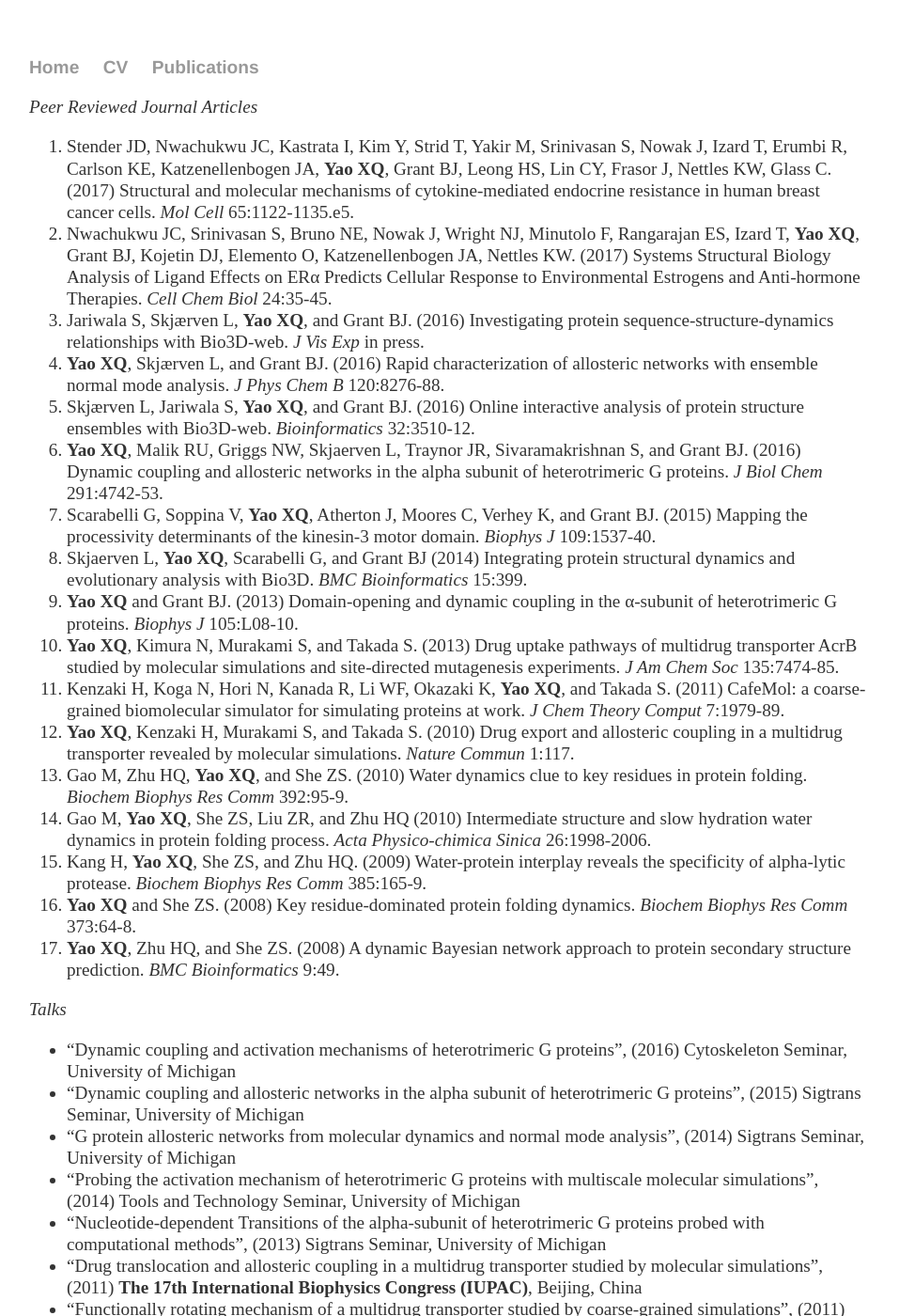
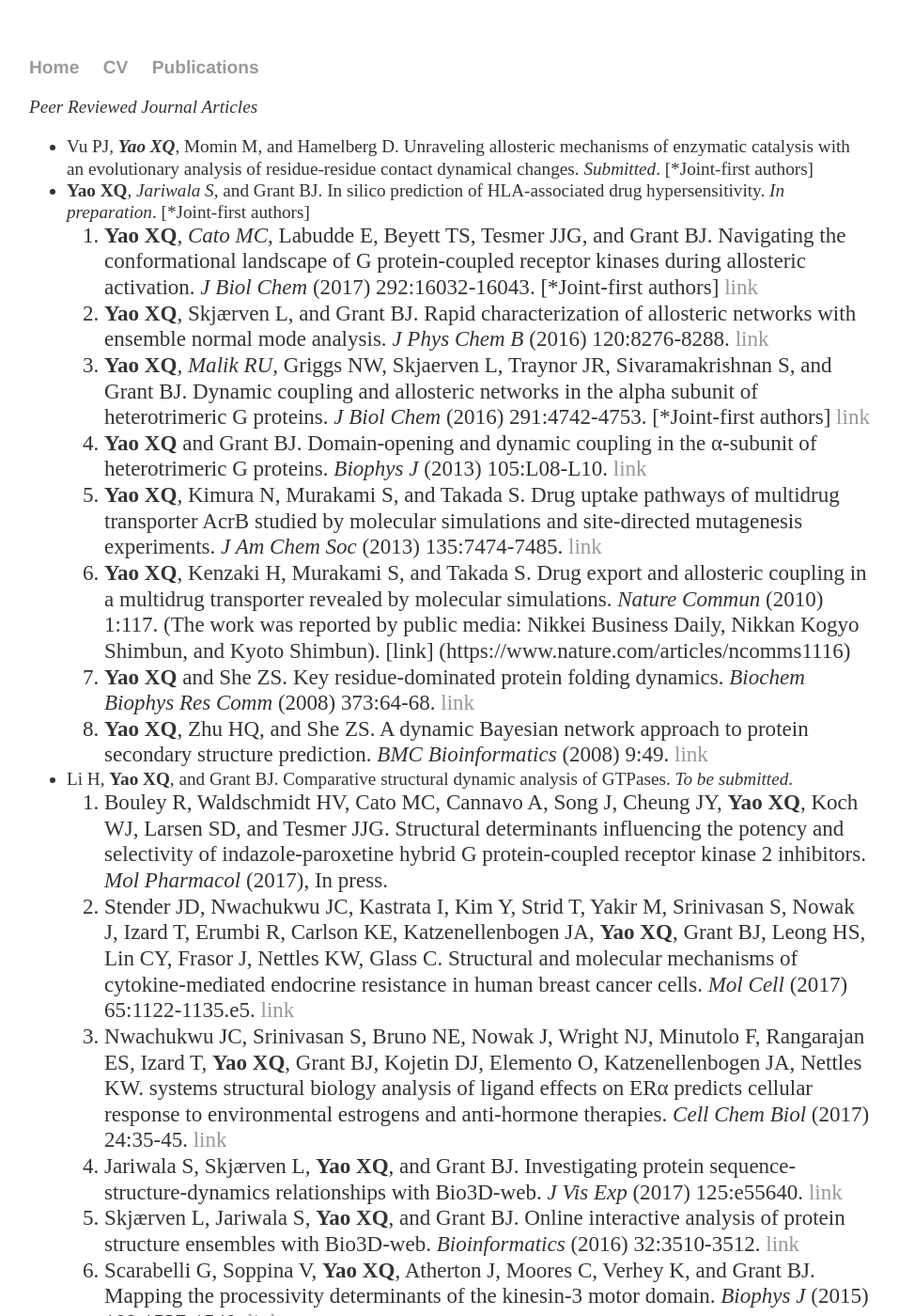
Before and after one commit to xinqyao/xinqyao.github.io, a Jekyll site: the page built from publications/index.md, in a window 1280 px wide and 1400 px high. Shown: the whole window at 94% size, without its empty margins (161-1118 px from the left). Built offline with Jekyll 4.4.1, drawn with Linux system fonts in a browser that asks for light colours; some of the changed text lies outside the part shown.

Commit message:
Update index.md

```diff
--- a/publications/index.md
+++ b/publications/index.md
@@ -4,42 +4,47 @@ title: "Publications of Xin-Qiu Yao"
 ---
 
 *Peer Reviewed Journal Articles*
+-	Vu PJ*, **Yao XQ***, Momin M, and Hamelberg D. Unraveling allosteric mechanisms of enzymatic catalysis with an evolutionary analysis of residue-residue contact dynamical changes. *Submitted*. [*Joint-first authors]
+-	**Yao XQ***, Jariwala S*, and Grant BJ. In silico prediction of HLA-associated drug hypersensitivity. *In preparation*. [*Joint-first authors]
+1.	**Yao XQ***, Cato MC*, Labudde E, Beyett TS, Tesmer JJG, and Grant BJ. Navigating the conformational landscape of G protein-coupled receptor kinases during allosteric activation. *J Biol Chem* (2017) 292:16032-16043. [*Joint-first authors] [link](https://doi.org/10.1074/jbc.m117.807461)
+2.	**Yao XQ**, Skjærven L, and Grant BJ. Rapid characterization of allosteric networks with ensemble normal mode analysis. *J Phys Chem B* (2016) 120:8276-8288. [link](http://pubs.acs.org/doi/abs/10.1021/acs.jpcb.6b01991)
+3.	**Yao XQ***, Malik RU*, Griggs NW, Skjaerven L, Traynor JR, Sivaramakrishnan S, and Grant BJ. Dynamic coupling and allosteric networks in the alpha subunit of heterotrimeric G proteins. *J Biol Chem* (2016) 291:4742-4753. [*Joint-first authors] [link](http://www.jbc.org/content/291/9/4742)
+4.	**Yao XQ** and Grant BJ. Domain-opening and dynamic coupling in the α-subunit of heterotrimeric G proteins. *Biophys J* (2013) 105:L08-L10. [link](http://www.cell.com/biophysj/abstract/S0006-3495(13)00680-2)
+5.	**Yao XQ**, Kimura N, Murakami S, and Takada S. Drug uptake pathways of multidrug transporter AcrB studied by molecular simulations and site-directed mutagenesis experiments. *J Am Chem Soc* (2013) 135:7474-7485. [link](http://pubs.acs.org/doi/abs/10.1021/ja310548h)
+6.	**Yao XQ**, Kenzaki H, Murakami S, and Takada S. Drug export and allosteric coupling in a multidrug transporter revealed by molecular simulations. *Nature Commun* (2010) 1:117. (The work was reported by public media: Nikkei Business Daily, Nikkan Kogyo Shimbun, and Kyoto Shimbun). [link] (https://www.nature.com/articles/ncomms1116)
+7.	**Yao XQ** and She ZS. Key residue-dominated protein folding dynamics. *Biochem Biophys Res Comm* (2008) 373:64-68. [link](http://www.sciencedirect.com/science/article/pii/S0006291X08010978)
+8.	**Yao XQ**, Zhu HQ, and She ZS. A dynamic Bayesian network approach to protein secondary structure prediction. *BMC Bioinformatics* (2008) 9:49. [link](https://bmcbioinformatics.biomedcentral.com/articles/10.1186/1471-2105-9-49)
 
-1. Stender JD, Nwachukwu JC, Kastrata I, Kim Y, Strid T, Yakir M, Srinivasan S, Nowak J, Izard T, Erumbi R, Carlson KE, Katzenellenbogen JA, **Yao XQ**, Grant BJ, Leong HS, Lin CY, Frasor J, Nettles KW, Glass C. (2017) Structural and molecular mechanisms of cytokine-mediated endocrine resistance in human breast cancer cells. *Mol Cell* 65:1122-1135.e5.
-2. Nwachukwu JC, Srinivasan S, Bruno NE, Nowak J, Wright NJ, Minutolo F, Rangarajan ES, Izard T, **Yao XQ**, Grant BJ, Kojetin DJ, Elemento O, Katzenellenbogen JA, Nettles KW. (2017) Systems Structural Biology Analysis of Ligand Effects on ERα Predicts Cellular Response to Environmental Estrogens and Anti-hormone Therapies. *Cell Chem Biol* 24:35-45.
-3. Jariwala S, Skjærven L, **Yao XQ**, and Grant BJ. (2016) Investigating protein sequence-structure-dynamics relationships with Bio3D-web. *J Vis Exp* in press.
-4. **Yao XQ**, Skjærven L, and Grant BJ. (2016) Rapid characterization of allosteric networks with ensemble normal mode analysis. *J Phys Chem B* 120:8276-88.
-5. Skjærven L, Jariwala S, **Yao XQ**, and Grant BJ. (2016) Online interactive analysis of protein structure ensembles with Bio3D-web. *Bioinformatics* 32:3510-12.
-6. **Yao XQ**, Malik RU, Griggs NW, Skjaerven L, Traynor JR, Sivaramakrishnan S, and Grant BJ. (2016) Dynamic coupling and allosteric networks in the alpha subunit of heterotrimeric G proteins. *J Biol Chem* 291:4742-53.
-7. Scarabelli G, Soppina V, **Yao XQ**, Atherton J, Moores C, Verhey K, and Grant BJ. (2015) Mapping the processivity determinants of the kinesin-3 motor domain. *Biophys J* 109:1537-40.
-8. Skjaerven L, **Yao XQ**, Scarabelli G, and Grant BJ (2014) Integrating protein structural dynamics and evolutionary analysis with Bio3D. *BMC Bioinformatics* 15:399.
-9. **Yao XQ** and Grant BJ. (2013) Domain-opening and dynamic coupling in the α-subunit of heterotrimeric G proteins. *Biophys J* 105:L08-10.
-10. **Yao XQ**, Kimura N, Murakami S, and Takada S. (2013) Drug uptake pathways of multidrug transporter AcrB studied by molecular simulations and site-directed mutagenesis experiments. *J Am Chem Soc* 135:7474-85.
-11. Kenzaki H, Koga N, Hori N, Kanada R, Li WF, Okazaki K, **Yao XQ**, and Takada S. (2011) CafeMol: a coarse-grained biomolecular simulator for simulating proteins at work. *J Chem Theory Comput* 7:1979-89.
-12. **Yao XQ**, Kenzaki H, Murakami S, and Takada S. (2010) Drug export and allosteric coupling in a multidrug transporter revealed by molecular simulations. *Nature Commun* 1:117.
-13. Gao M, Zhu HQ, **Yao XQ**, and She ZS. (2010) Water dynamics clue to key residues in protein folding. *Biochem Biophys Res Comm* 392:95-9.
-14. Gao M, **Yao XQ**, She ZS, Liu ZR, and Zhu HQ (2010) Intermediate structure and slow hydration water dynamics in protein folding process. *Acta Physico-chimica Sinica* 26:1998-2006.
-15. Kang H, **Yao XQ**, She ZS, and Zhu HQ. (2009) Water-protein interplay reveals the specificity of alpha-lytic protease. *Biochem Biophys Res Comm* 385:165-9.
-16. **Yao XQ** and She ZS. (2008) Key residue-dominated protein folding dynamics. *Biochem Biophys Res Comm* 373:64-8.
-17. **Yao XQ**, Zhu HQ, and She ZS. (2008) A dynamic Bayesian network approach to protein secondary structure prediction. *BMC Bioinformatics* 9:49.
+-	Li H, **Yao XQ**, and Grant BJ. Comparative structural dynamic analysis of GTPases. *To be submitted*.
+9.	Bouley R, Waldschmidt HV, Cato MC, Cannavo A, Song J, Cheung JY, **Yao XQ**, Koch WJ, Larsen SD, and Tesmer JJG. Structural determinants influencing the potency and selectivity of indazole-paroxetine hybrid G protein-coupled receptor kinase 2 inhibitors. *Mol Pharmacol* (2017), In press.
+10.	Stender JD, Nwachukwu JC, Kastrata I, Kim Y, Strid T, Yakir M, Srinivasan S, Nowak J, Izard T, Erumbi R, Carlson KE, Katzenellenbogen JA, **Yao XQ**, Grant BJ, Leong HS, Lin CY, Frasor J, Nettles KW, Glass C. Structural and molecular mechanisms of cytokine-mediated endocrine resistance in human breast cancer cells. *Mol Cell* (2017) 65:1122-1135.e5. [link](http://www.cell.com/molecular-cell/abstract/S1097-2765(17)30122-3)
+11.	Nwachukwu JC, Srinivasan S, Bruno NE, Nowak J, Wright NJ, Minutolo F, Rangarajan ES, Izard T, **Yao XQ**, Grant BJ, Kojetin DJ, Elemento O, Katzenellenbogen JA, Nettles KW. systems structural biology analysis of ligand effects on ERα predicts cellular response to environmental estrogens and anti-hormone therapies. *Cell Chem Biol* (2017) 24:35-45. [link](http://www.cell.com/cell-chemical-biology/abstract/S2451-9456(16)30437-8)
+12.	Jariwala S, Skjærven L, **Yao XQ**, and Grant BJ. Investigating protein sequence-structure-dynamics relationships with Bio3D-web. *J Vis Exp* (2017) 125:e55640. [link](https://www.jove.com/video/55640/investigating-protein-sequence-structure-dynamics-relationships-with)
+13.	Skjærven L, Jariwala S, **Yao XQ**, and Grant BJ. Online interactive analysis of protein structure ensembles with Bio3D-web. *Bioinformatics* (2016) 32:3510-3512. [link](https://academic.oup.com/bioinformatics/article-abstract/32/22/3510/2525600/Online-interactive-analysis-of-protein-structure)
+14.	Scarabelli G, Soppina V, **Yao XQ**, Atherton J, Moores C, Verhey K, and Grant BJ. Mapping the processivity determinants of the kinesin-3 motor domain. *Biophys J* (2015) 109:1537-1540. [link](http://www.cell.com/biophysj/abstract/S0006-3495(15)00862-0)
+15.	Skjaerven L, **Yao XQ**, Scarabelli G, and Grant BJ. Integrating protein structural dynamics and evolutionary analysis with Bio3D. *BMC Bioinformatics* (2014) 15:399. [link](https://bmcbioinformatics.biomedcentral.com/articles/10.1186/s12859-014-0399-6)
+16.	Kenzaki H, Koga N, Hori N, Kanada R, Li WF, Okazaki K, **Yao XQ**, and Takada S. CafeMol: a coarse-grained biomolecular simulator for simulating proteins at work. *J Chem Theory Comput* (2011) 7:1979-1989. [link](http://pubs.acs.org/doi/abs/10.1021/ct2001045)
+17.	Gao M, Zhu HQ, **Yao XQ**, and She ZS. Water dynamics clue to key residues in protein folding. *Biochem Biophys Res Comm* (2010) 392:95-99. [link](http://www.sciencedirect.com/science/article/pii/S0006291X10000239)
+18.	Gao M, **Yao XQ**, She ZS, Liu ZR, and Zhu HQ. Intermediate structure and slow hydration water dynamics in protein folding process. *Acta Physico-chimica Sinica* (2010) 26:1998-2006. [link](http://www.whxb.pku.edu.cn/EN/abstract/abstract27136.shtml)
+19.	Kang H, **Yao XQ**, She ZS, and Zhu HQ. Water-protein interplay reveals the specificity of alpha-lytic protease. *Biochem Biophys Res Comm* (2009) 385:165-169. [link](http://www.sciencedirect.com/science/article/pii/S0006291X0900953X)
 
 *Talks*
-
-* “Dynamic coupling and activation mechanisms of heterotrimeric G proteins”, (2016) Cytoskeleton Seminar, University of Michigan
-* “Dynamic coupling and allosteric networks in the alpha subunit of heterotrimeric G proteins”, (2015) Sigtrans Seminar, University of Michigan
-* “G protein allosteric networks from molecular dynamics and normal mode analysis”, (2014) Sigtrans Seminar, University of Michigan
-* “Probing the activation mechanism of heterotrimeric G proteins with multiscale molecular simulations”, (2014) Tools and Technology Seminar, University of Michigan
-* “Nucleotide-dependent Transitions of the alpha-subunit of heterotrimeric G proteins probed with computational methods”, (2013) Sigtrans Seminar, University of Michigan
-* “Drug translocation and allosteric coupling in a multidrug transporter studied by molecular simulations”, (2011) **The 17th International Biophysics Congress (IUPAC)**, Beijing, China
-* “Functionally rotating mechanism of a multidrug transporter studied by coarse-grained simulations”, (2011) The 13th Annual Meeting of Chinese Life Science Association, Kyoto, Japan
-* “The uptake and export of drugs in a multidrug transporter studied by coarse-grained simulations”, (2011) **The 49th Annual Meeting of the Biophysical Society of Japan**, Himeji, Japan
-* “Drug export and allosteric coupling in a multidrug transporter revealed by molecular simulations”, (2011) New Era of Biosimulations with Supercomputers, Osaka, Japan
-* “Functionally rotating mechanism of a multidrug transporter studied by coarse-grained simulation”, (2010) **The 47th Annual Meeting of the Biophysical Society of Japan**, Tokushima, Japan
-* “Rotatory mechanism of AcrB transporter studied by coarse-grained simulation”, (2009) Workshop for Next-Generation Integrated Simulation of Living Matters on Molecular Scale, Tokyo, Japan
-* “Protein sequence, structure, and dynamics”, (2007) Institute for theoretical physics, Chinese Academy of Science, Beijing, China
+* "Allosteric modulation of G protein-coupled receptor kinase (GRK) activation," Sigtrans Seminar, University of Michigan (2017)
+* "Dynamic coupling and activation mechanisms of heterotrimeric G proteins," (2016) Cytoskeleton Seminar, University of Michigan
+* "Dynamic coupling and allosteric networks in the alpha subunit of heterotrimeric G proteins," (2015) Sigtrans Seminar, University of Michigan
+* "G protein allosteric networks from molecular dynamics and normal mode analysis," (2014) Sigtrans Seminar, University of Michigan
+* "Probing the activation mechanism of heterotrimeric G proteins with multiscale molecular simulations," (2014) Tools and Technology Seminar, University of Michigan
+* "Nucleotide-dependent Transitions of the alpha-subunit of heterotrimeric G proteins probed with computational methods," (2013) Sigtrans Seminar, University of Michigan
+* "Drug translocation and allosteric coupling in a multidrug transporter studied by molecular simulations," (2011) **The 17th International Biophysics Congress (IUPAC)**, Beijing, China
+* "Functionally rotating mechanism of a multidrug transporter studied by coarse-grained simulations," (2011) The 13th Annual Meeting of Chinese Life Science Association, Kyoto, Japan
+* "The uptake and export of drugs in a multidrug transporter studied by coarse-grained simulations," (2011) **The 49th Annual Meeting of the Biophysical Society of Japan**, Himeji, Japan
+* "Drug export and allosteric coupling in a multidrug transporter revealed by molecular simulations," (2011) New Era of Biosimulations with Supercomputers, Osaka, Japan
+* "Functionally rotating mechanism of a multidrug transporter studied by coarse-grained simulation," (2010) **The 47th Annual Meeting of the Biophysical Society of Japan**, Tokushima, Japan
+* "Rotatory mechanism of AcrB transporter studied by coarse-grained simulation," (2009) Workshop for Next-Generation Integrated Simulation of Living Matters on Molecular Scale, Tokyo, Japan
+* "Protein sequence, structure, and dynamics," (2007) Institute for theoretical physics, Chinese Academy of Science, Beijing, China
 
 *Posters*
-
+* **Yao XQ**, Jariwala S, Grant BJ. In silico prediction of HLA-associated drug hypersensitivity. The 61st Annual Meeting of Biophysical Society, New Orleans (2017)
 * **Yao XQ**, Malik RU, Griggs NW, Skjaerven L, Traynor JR, Sivaramakrishnan S, Grant BJ. Dynamic coupling and allosteric networks in the alpha subunit of heterotrimeric G proteins. (2016) The 60th Annual Meeting of Biophysical Society, LA.
 * Skjaerven L, Jariwala S, **Yao XQ**, Ide J, Grant BJ. The Bio3D project: interactive tools for Structural Bioinformatics. (2016) The 60th Annual Meeting of Biophysical Society, LA.
 * Skjaerven L, **Yao XQ**, Jariwala S, Grant BJ. Bio3D: interactive tools for structural bioinformatics. (2016) The 60th Annual Meeting of Biophysical Society, LA.
```
